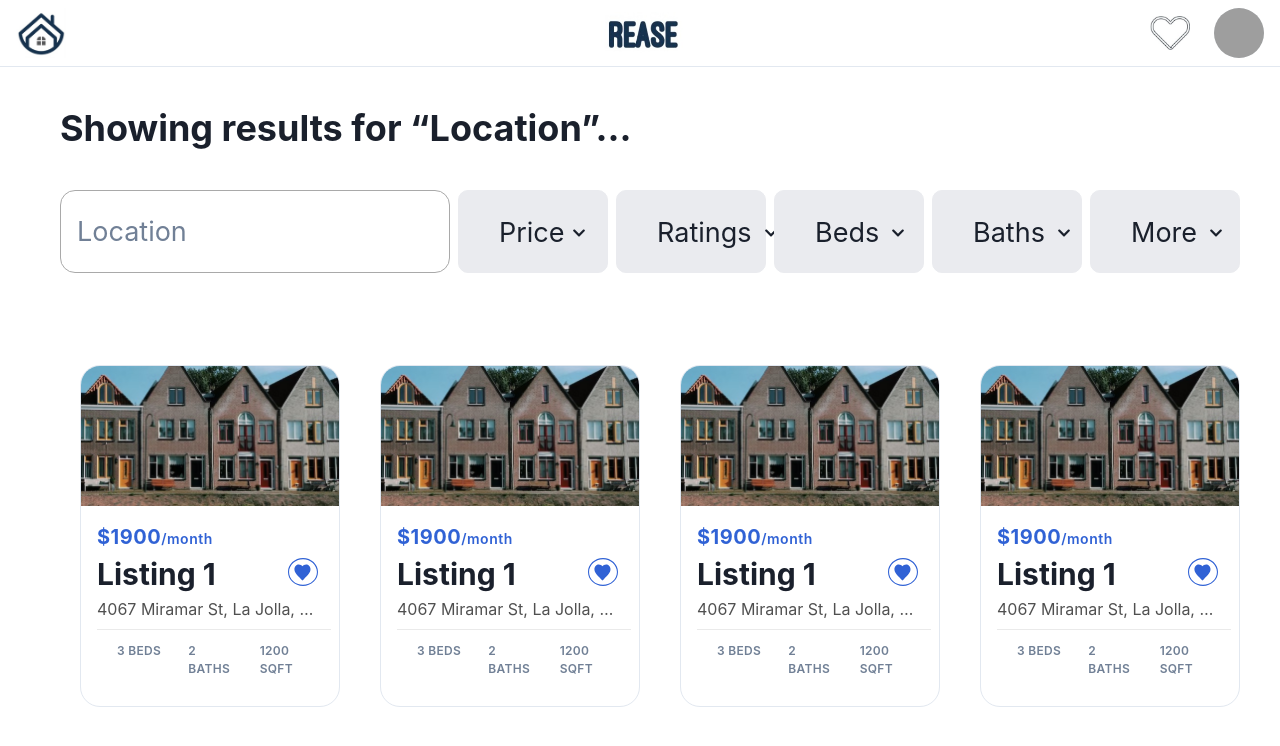
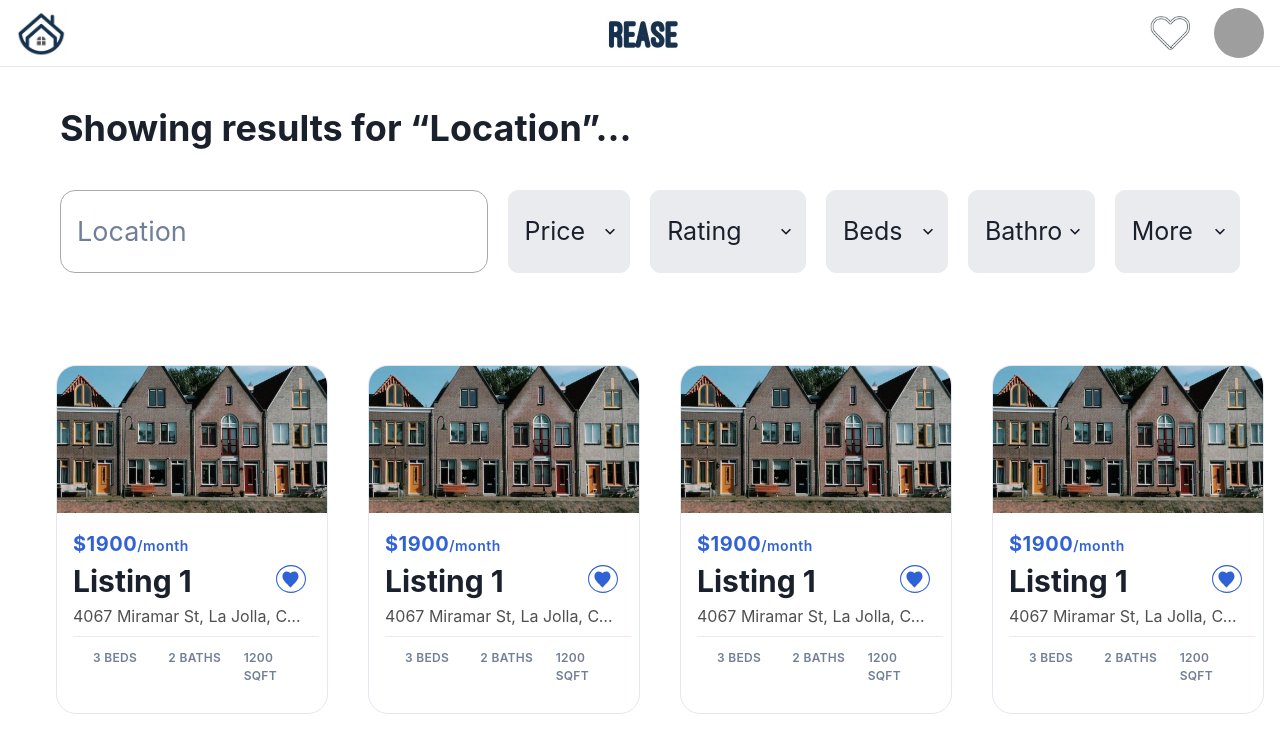
Before and after one commit to sakshisubedi/house-renting-application, a React (Create React App) app in the folder client/: page /SearchResult in a window 1280 px wide. Shown: the top 746 px of the page. Built offline with nearby package versions, Linux system fonts and the light colour scheme; grey boxes are pictures that could not be loaded.

Commit message:
after changes 4th March

```diff
--- a/client/src/Components/FilterRow.js
+++ b/client/src/Components/FilterRow.js
@@ -4,25 +4,42 @@ import {
   Menu,
   MenuButton,
   MenuItem,
+  Select,
   MenuList,
   HStack,
   Icon,
 } from "@chakra-ui/react";
 import { FaChevronDown } from "react-icons/fa";
 
-import React from "react";
+import React, { useState } from "react";
 
 function FilterRow() {
+  let tempData = {
+    name: "Pratyush Karmakar",
+    email: "pkarmakar@ucsd.edu",
+  };
+  // const [pronouns, setPronouns] = React.useState(tempData.pronouns ?? null);
+  const [selectedPriceOption, setSelectedPriceOption] = useState(null);
+  const handlePriceOptionSelect = (value) => {
+    setSelectedPriceOption(value);
+  };
+
+  const [price, setPrice] = React.useState(tempData.pronouns ?? null);
+  const [rating, setRating] = React.useState(tempData.pronouns ?? null);
+  const [beds, setBeds] = React.useState(tempData.pronouns ?? null);
+  const [baths, setBaths] = React.useState(tempData.pronouns ?? null);
+  const [more, setMore] = React.useState(tempData.pronouns ?? null);
   return (
     <Box my={10}>
       {/* <Flex pl={10} pt={5}> */}
-      <HStack justifyContent="space-between" margin="auto" mr={10}>
+      <HStack spacing="20px" margin="auto" m={10}>
         <Box
           w="630px"
           h="83px"
           border="1px solid darkgray"
           borderRadius="15px"
-          ml={10}
+          // ml={10}
+          m={0}
         >
           <Input
             id="search-input"
@@ -36,7 +53,7 @@ function FilterRow() {
           />
         </Box>
         {/*Price */}
-        <Menu>
+        {/* <Menu>
           <MenuButton
             as={Box}
             w="150px"
@@ -45,7 +62,6 @@ function FilterRow() {
             bg="#eaebef"
             border="1px solid #eaebef"
             fontSize="27px"
-            px={10}
           >
             <HStack
               justifyContent="space-evenly"
@@ -57,42 +73,65 @@ function FilterRow() {
             </HStack>
           </MenuButton>
           <MenuList>
-            <MenuItem value="apple">2000+</MenuItem>
+            <MenuItem value="apple" fontSize="27px">
+              2000+
+            </MenuItem>
             <MenuItem value="banana">1000-2000</MenuItem>
             <MenuItem value="orange">700-1000</MenuItem>
           </MenuList>
-        </Menu>
+        </Menu> */}
+        <Select
+          placeholder="Price"
+          h="83px"
+          defaultValue={price}
+          fontSize="25px"
+          border="1px solid #eaebef"
+          w="max-content"
+          borderRadius="10px"
+          onChange={(e) => setPrice(e.target.value)}
+          bg="#eaebef"
+        >
+          <option value="2000+">2000+</option>
+          <option value="1000-2000">1000-2000</option>
+          <option value="700-1000">700-1000</option>
+        </Select>
 
         {/*Ratings*/}
-        <Menu>
-          <MenuButton
-            as={Box}
-            w="150px"
+        <Select
+          placeholder="Rating"
           h="83px"
+          defaultValue={rating}
+          fontSize="25px"
+          border="1px solid #eaebef"
+          w="max-content"
+          // width="150px"
           borderRadius="10px"
+          onChange={(e) => setRating(e.target.value)}
           bg="#eaebef"
-            border="1px solid #eaebef"
-            fontSize="27px"
-            px={10}
         >
-            <HStack
-              justifyContent="space-evenly"
-              textAlign="center"
-              lineHeight="83px"
-            >
-              <Box mr={1}>Ratings</Box>
-              <Icon as={FaChevronDown} fontSize="sm" />
-            </HStack>
-          </MenuButton>
-          <MenuList>
-            <MenuItem value="banana">top rated</MenuItem>
-            <MenuItem value="orange">average</MenuItem>
-            <MenuItem value="strawberry">below average</MenuItem>
-          </MenuList>
-        </Menu>
+          <option value="Top Rated">Top Rated</option>
+          <option value="Average">Average</option>
+          <option value="Below-Average">Below-Average</option>
+        </Select>
 
         {/*Beds*/}
-        <Menu>
+        <Select
+          placeholder="Beds"
+          h="83px"
+          defaultValue={beds}
+          fontSize="25px"
+          border="1px solid #eaebef"
+          w="max-content"
+          width="180px"
+          borderRadius="10px"
+          onChange={(e) => setBeds(e.target.value)}
+          bg="#eaebef"
+        >
+          <option value="1 Bed">1 Bed</option>
+          <option value="2 Bed">2 Bed</option>
+          <option value="3 Bed">3 Bed</option>
+        </Select>
+        {/* <Menu>
           <MenuButton
             as={Box}
             w="150px"
@@ -117,10 +156,10 @@ function FilterRow() {
             <MenuItem value="orange">2 Bed</MenuItem>
             <MenuItem value="strawberry">3 Bed</MenuItem>
           </MenuList>
-        </Menu>
+        </Menu> */}
 
         {/*Baths*/}
-        <Menu>
+        {/* <Menu>
           <MenuButton
             as={Box}
             w="150px"
@@ -145,35 +184,41 @@ function FilterRow() {
             <MenuItem value="orange">2 bathrooms</MenuItem>
             <MenuItem value="strawberry">3 Bathrooms</MenuItem>
           </MenuList>
-        </Menu>
+        </Menu> */}
+        <Select
+          placeholder="Bathrooms"
+          h="83px"
+          // defaultValue={baths}
+          fontSize="25px"
+          border="1px solid #eaebef"
+          w="max-content"
+          borderRadius="10px"
+          onChange={(e) => setBaths(e.target.value)}
+          bg="#eaebef"
+        >
+          <option value="1 Bathroom">1 Bathroom</option>
+          <option value="2 Bathroom">2 Bathroom</option>
+          <option value="3 Bathroom">3 Bathroom</option>
+        </Select>
 
         {/*More*/}
-        <Menu>
-          <MenuButton
-            as={Box}
-            w="150px"
+
+        <Select
+          placeholder="More"
           h="83px"
+          defaultValue={more}
+          fontSize="25px"
+          border="1px solid #eaebef"
+          w="max-content"
           borderRadius="10px"
+          onChange={(e) => setMore(e.target.value)}
           bg="#eaebef"
-            border="1px solid #eaebef"
-            fontSize="27px"
-            px={10}
         >
-            <HStack
-              justifyContent="space-evenly"
-              textAlign="center"
-              lineHeight="83px"
-            >
-              <Box mr={1}>More</Box>
-              <Icon as={FaChevronDown} fontSize="sm" />
-            </HStack>
-          </MenuButton>
-          <MenuList>
-            <MenuItem value="banana">1 Bed</MenuItem>
-            <MenuItem value="orange">2 Bed</MenuItem>
-            <MenuItem value="strawberry">3 Bed</MenuItem>
-          </MenuList>
-        </Menu>
+          <option value="pet friendly">pet friendly</option>
+          <option value="furnished">furnished</option>
+          <option value="Parking">Parking</option>
+        </Select>
+
         {/* </Flex> */}
       </HStack>
     </Box>
--- a/client/src/Components/SearchResult.js
+++ b/client/src/Components/SearchResult.js
@@ -114,7 +114,7 @@ function SearchResult() {
 
       <Box margin="auto" pt={3} pl={10}>
         <VStack align="left" spacing={30}>
-          <SimpleGrid columns={{ base: 1, md: 4 }} spacing={10} mt={10} mx={10}>
+          <SimpleGrid columns={{ base: 1, md: 4 }} spacing={10} mt={10} mx={4}>
             {displayedResults.map((result, index) => (
               <ListingCard src={result} key={index}></ListingCard>
             ))}
```
Also changed, not shown: client/src/img/search.png (added). Lines whose indentation alone changed are shown as unchanged.
